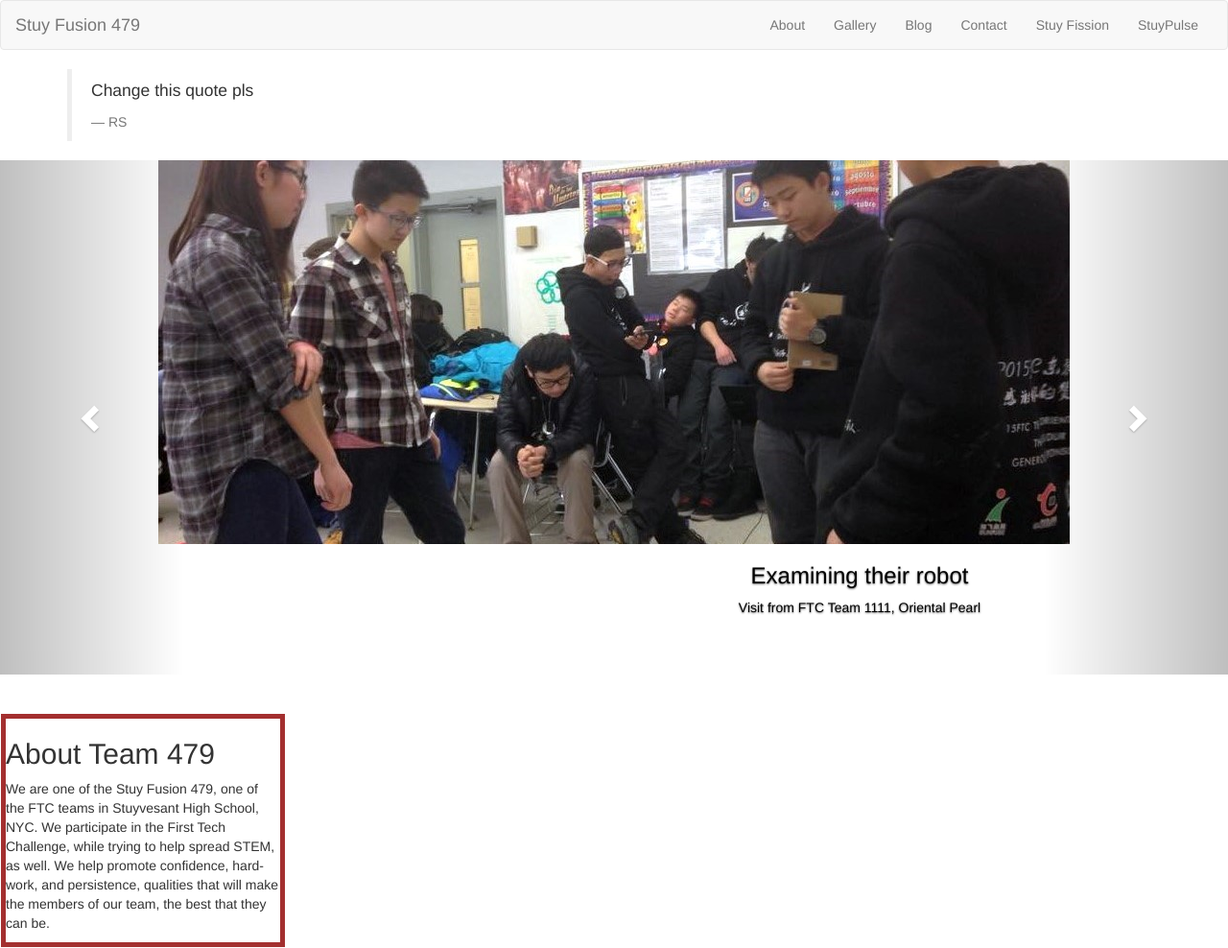
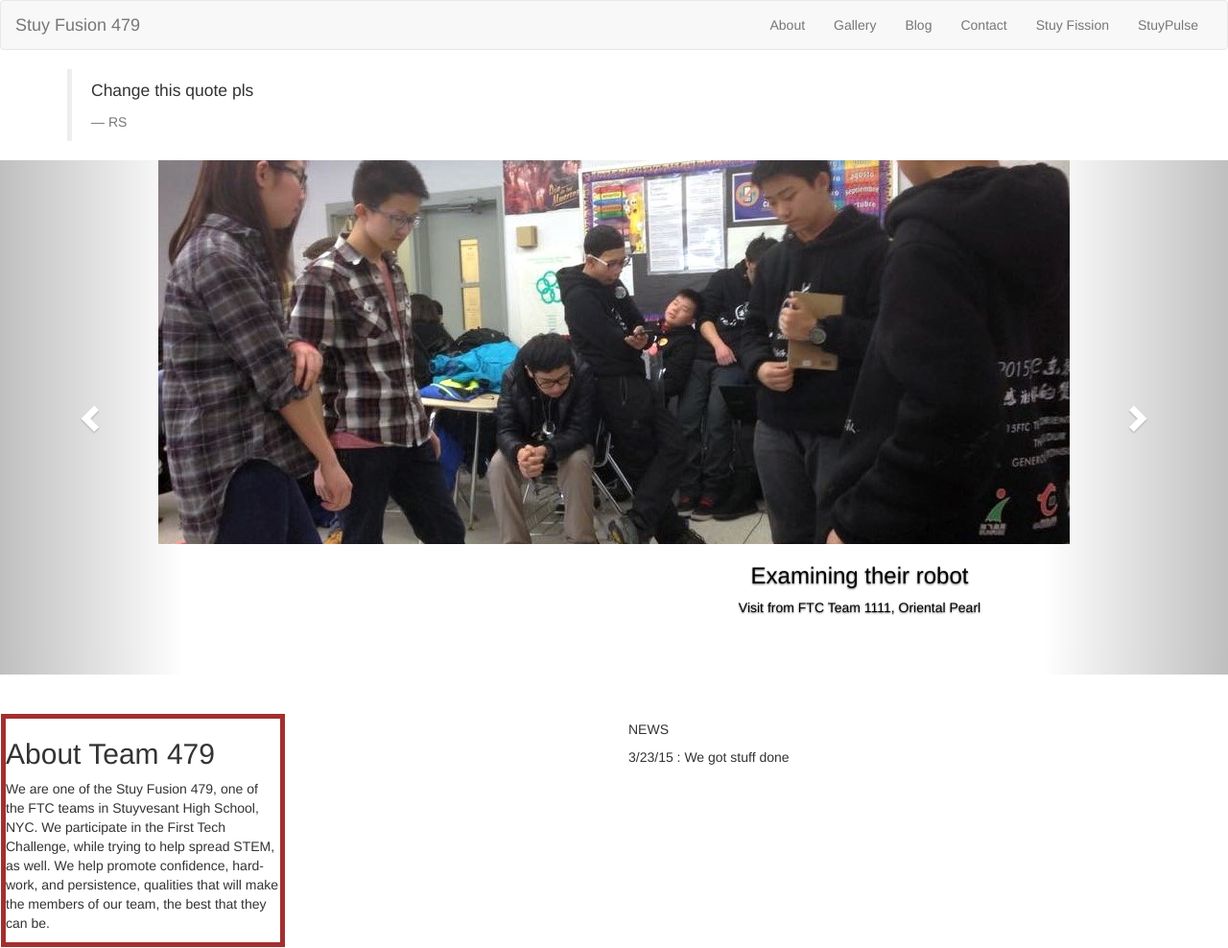
Before and after one commit to stuyfusion/stuyfusion.github.io, a Jekyll site: the page built from index.html, in a window 1280 px wide. Shown: the whole page at 96% size. Built offline with Jekyll 4.4.1, drawn with Linux system fonts in a browser that asks for light colours; nearby versions of some CDN libraries.

Commit message:
Update index.html

```diff
--- a/index.html
+++ b/index.html
@@ -99,10 +99,11 @@ that will make the members of our team, the best that they can be.</p>
   <div class="col-md-3">
     <p></p>
   </div>
-  <div class="col-md-3">
-    <p></p>
+  <div class="col-md-2">
+
+
+  <h5>NEWS</h5>
+    <p>3/23/15 : We got stuff done</p>
   </div>
-  <div class="col-md-3">
-    <p></p>
-  </div>
+
 </div>
```
